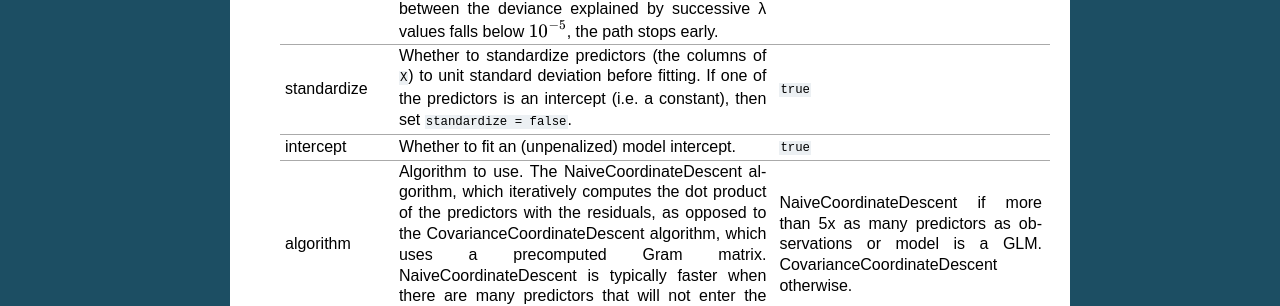
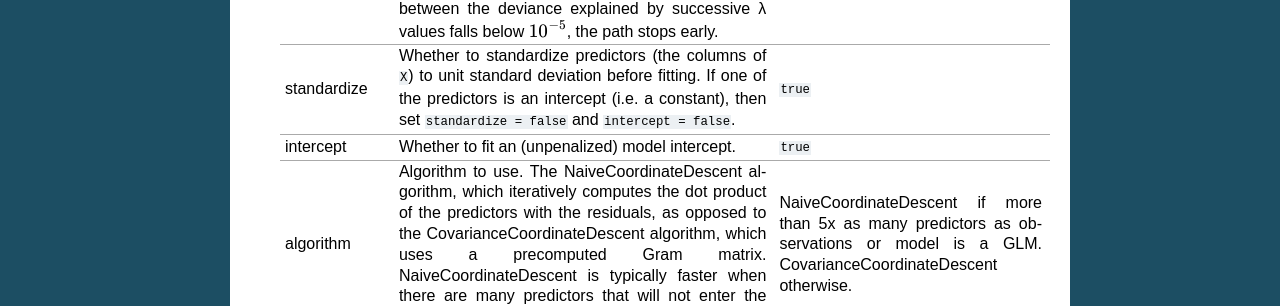
Before and after one commit to JuliaStats/Lasso.jl, a Sphinx documentation site: the page built from doc/lasso.rst, in a window 1280 px wide. Shown: the part 791-1097 px from the top of the page. Built offline with Sphinx 7.4.7, drawn with Linux system fonts in a browser that asks for light colours.

Commit message:
Small change to option standardize.

```diff
--- a/doc/lasso.rst
+++ b/doc/lasso.rst
@@ -46,7 +46,7 @@ Lasso paths
     standardize       Whether to standardize predictors (the columns of ``X``) to     ``true``
                       unit standard deviation before fitting. If one of the
                       predictors is an intercept (i.e. a constant), then set
-                      ``standardize = false``.
+                      ``standardize = false`` and ``intercept = false``.
     ----------------- --------------------------------------------------------------- --------------------
     intercept         Whether to fit an (unpenalized) model intercept.                ``true``
     ----------------- --------------------------------------------------------------- --------------------
```
